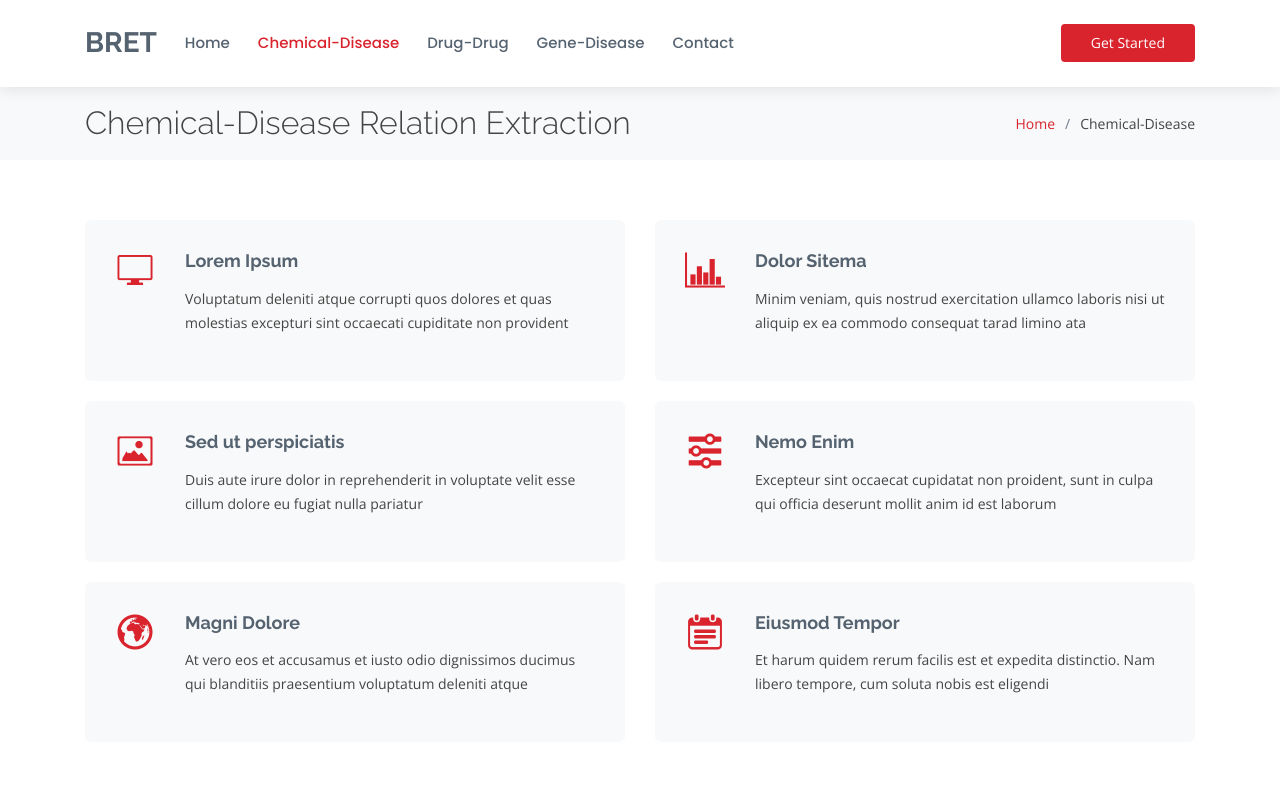
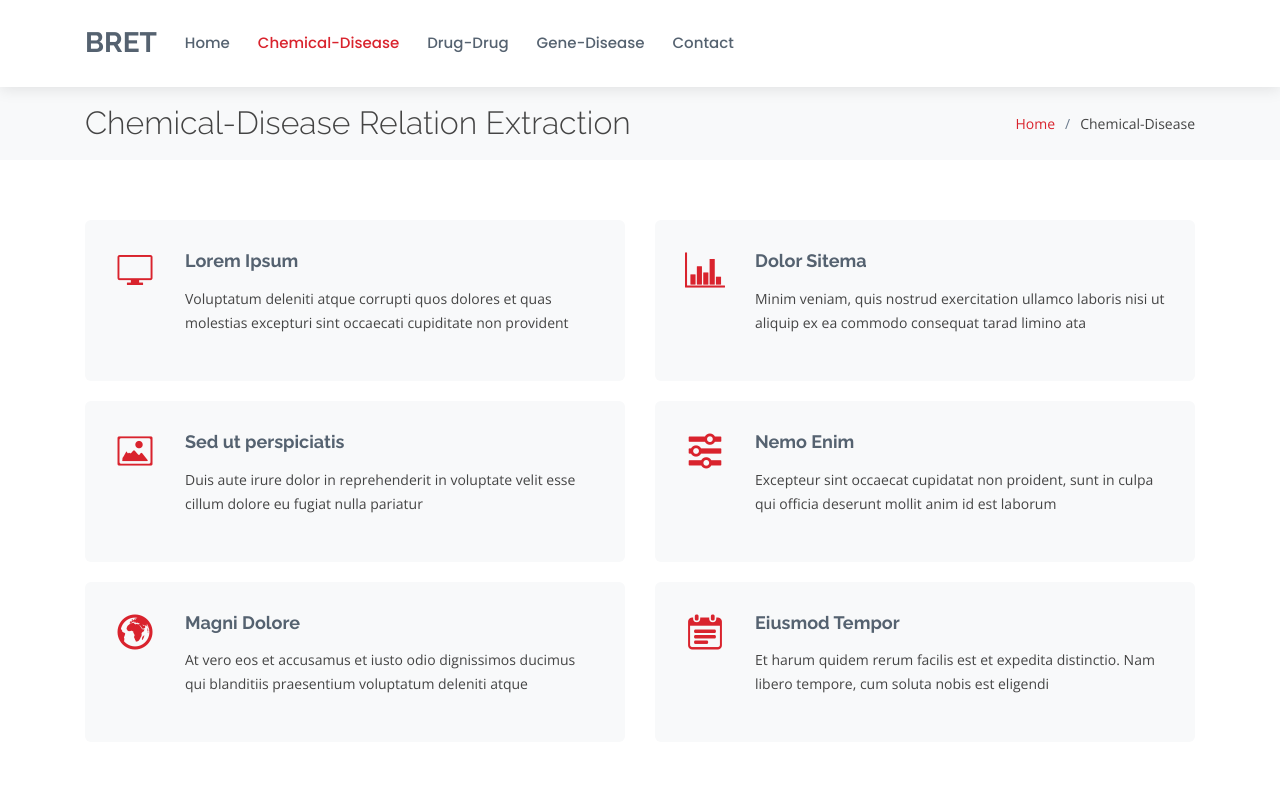
Before and after one commit to sonsuhyune/Biomedical_REtool, a plain HTML site: page Sailor/Chemical_Disease.html in a window 1280 px wide. Shown: the top 800 px of the page. Drawn offline with nearby package versions, Linux system fonts and the light colour scheme.

Commit message:
remove button

```diff
--- a/Sailor/Chemical_Disease.html
+++ b/Sailor/Chemical_Disease.html
@@ -63,7 +63,7 @@
 
       </nav><!-- .nav-menu -->
 
-      <a href="index.html" class="get-started-btn ml-auto">Get Started</a>
+
 
     </div>
   </header><!-- End Header -->
```
